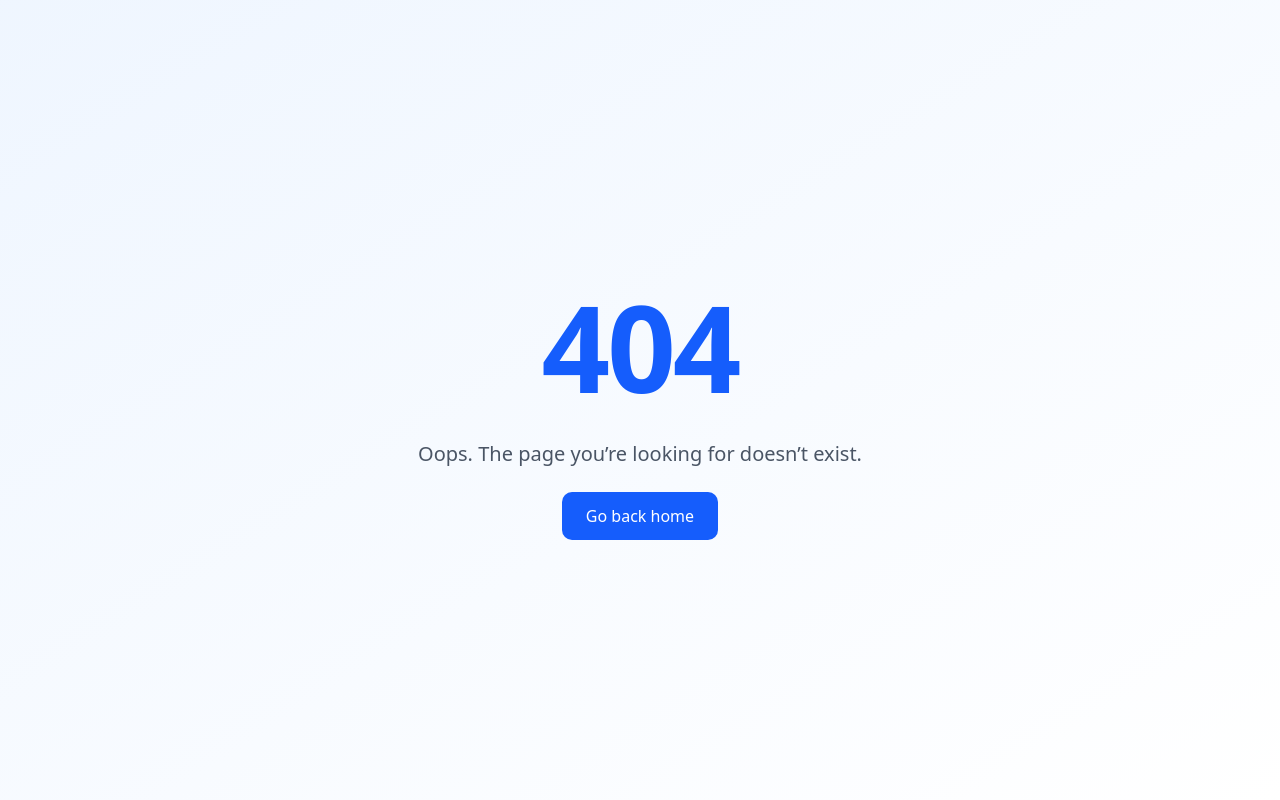
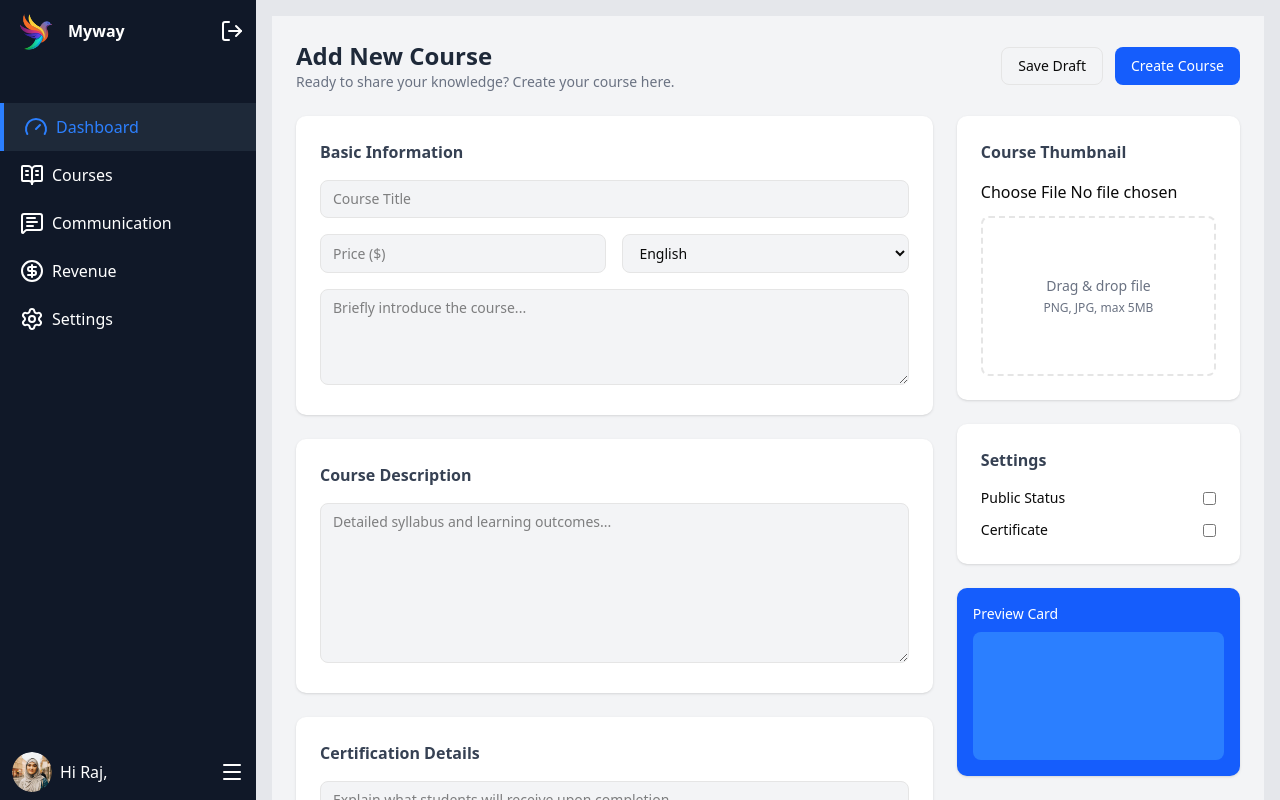
Before and after one commit to raj21121609/lms, a React (Vite) app in the folder elearn/: page /admin/dashboard/course_add in a window 1280 px wide. Before the commit this address had no page. Built offline with nearby package versions, Linux system fonts and the light colour scheme.

Commit message:
db error fixed

```diff
--- a/elearn/package.json
+++ b/elearn/package.json
@@ -20,6 +20,7 @@
     "motion": "^12.23.24",
     "react": "^19.2.0",
     "react-dom": "^19.2.0",
+    "react-hot-toast": "^2.6.0",
     "react-icons": "^5.5.0",
     "react-router": "^7.10.0",
     "react-router-dom": "^7.11.0",
--- a/elearn/src/App.jsx
+++ b/elearn/src/App.jsx
@@ -23,12 +23,15 @@ import Settings from './components/admin/pages/Settings'
 import Error_404 from'./components/reusables/Error_404.jsx'
 import Page0 from './components/pages/Page0.jsx'
 import PageS from './components/pages/PageS.jsx'
+import { Toaster } from "react-hot-toast";
+import CourseAddition from './components/admin/dashboard/CourseAddition.jsx'
 
 function App() {
 
 
   return (
     <>
+        <Toaster position="top-right" reverseOrder={false} />
         <Routes>
           <Route path='/login' element={<Page0/>} />
           <Route path='/signup' element={<PageS/>}/>
@@ -48,7 +51,8 @@ function App() {
           <Route path='/page14' element={<Page14/>}/>
           <Route path="/admin" element={<Layout />}>
             <Route index element={<Dashboard />} />
-            <Route path="dashboard" element={<Dashboard />} />
+            <Route path="dashboard" element={<Dashboard />}/>
+            <Route path="dashboard/course_add" element={<CourseAddition/>}/>
             <Route path="courses" element={<Courses />} />
             <Route path="revenue" element={<Revenue />} />
             <Route path="communication" element={<Communication />} />
--- /dev/null
+++ b/elearn/src/components/admin/dashboard/CourseAddition.jsx
@@ -0,0 +1,186 @@
+import axios from "axios";
+import React from "react";
+import api from "../../../api/api";
+import { useState } from "react";
+
+const CourseAddition = () => {
+  const [Thumbnail, setThumbnail] = useState(null);
+  const [data, setdata] = useState({
+    price: 0,
+    title: "",
+    about_course: "",
+    course_description: "",
+    certification: "",
+    language: "",
+  });
+
+  function handleChange(e) {
+    setdata({
+      ...data,
+      [e.target.name]: e.target.value,
+    });
+  }
+
+  async function submitHandler(e) {
+    e.preventDefault();
+
+    const formdata = new FormData();
+
+    if (Thumbnail) {
+      formdata.append("thumbnail", Thumbnail);
+    }
+
+    Object.entries(data).forEach(([key, value]) => {
+      formdata.append(key, value);
+    });
+
+    try {
+      await api.post("/api/Course_register/", formdata, {
+        headers: {
+          "Content-Type": "multipart/form-data",
+        },
+      });
+    } catch (error) {
+      console.log(error);
+    }
+  }
+
+  return (
+    <div className="min-h-screen bg-gray-100 p-6">
+      <form onSubmit={submitHandler}>
+        <div className="flex justify-between items-center mb-6">
+          <div>
+            <h1 className="text-2xl font-semibold text-gray-800">
+              Add New Course
+            </h1>
+            <p className="text-sm text-gray-500">
+              Ready to share your knowledge? Create your course here.
+            </p>
+          </div>
+          <div className="flex gap-3">
+            <button className="px-4 py-2 border rounded-md text-sm">
+              Save Draft
+            </button>
+            <button
+              type="submit"
+              value="sumbit"
+              className="px-4 py-2 bg-blue-600 text-white rounded-md text-sm"
+            >
+              Create Course
+            </button>
+          </div>
+        </div>
+
+        <div className="flex gap-6">
+          <div className="w-[70%] space-y-6">
+            <div className="bg-white rounded-lg p-6 shadow-sm">
+              <h2 className="font-semibold text-gray-700 mb-4">
+                Basic Information
+              </h2>
+              <div className=" gap-4 mb-4">
+                <input
+                  type="text"
+                  placeholder="Course Title"
+                  className="border rounded-md px-3 py-2 text-sm w-full bg-gray-100"
+                  name="title"
+                  onChange={handleChange}
+                />
+              </div>
+
+              <div className="grid grid-cols-2 gap-4 mb-4">
+                <input
+                  type="number"
+                  placeholder="Price ($)"
+                  className="border rounded-md px-3 py-2 text-sm w-full bg-gray-100"
+                  name="price"
+                  onChange={handleChange}
+                />
+                <select
+                  className="border rounded-md px-3 py-2 text-sm w-full bg-gray-100"
+                  name="language"
+                  onChange={handleChange}
+                >
+                  <option>English</option>
+                  <option>Hindi</option>
+                </select>
+              </div>
+
+              <textarea
+                placeholder="Briefly introduce the course..."
+                className="border rounded-md px-3 py-2 text-sm w-full h-24 bg-gray-100"
+                name="about_course"
+                onChange={handleChange}
+              />
+            </div>
+
+            <div className="bg-white rounded-lg p-6 shadow-sm">
+              <h2 className="font-semibold text-gray-700 mb-4">
+                Course Description
+              </h2>
+              <textarea
+                placeholder="Detailed syllabus and learning outcomes..."
+                className="border rounded-md px-3 py-2 text-sm w-full h-40 bg-gray-100"
+                name="course_description"
+                onChange={handleChange}
+              />
+            </div>
+
+            <div className="bg-white rounded-lg p-6 shadow-sm">
+              <h2 className="font-semibold text-gray-700 mb-4">
+                Certification Details
+              </h2>
+              <textarea
+                placeholder="Explain what students will receive upon completion..."
+                className="border rounded-md px-3 py-2 text-sm w-full h-28 bg-gray-100"
+                name="certification"
+                onChange={handleChange}
+              />
+            </div>
+          </div>
+
+          <div className="w-[30%] space-y-6">
+            <div className="bg-white rounded-lg p-6 shadow-sm">
+              <h2 className="font-semibold text-gray-700 mb-4">
+                Course Thumbnail
+              </h2>
+
+              <input
+                type="file"
+                accept="image/*"
+                name="thumbnail"
+                onChange={(e) => setThumbnail(e.target.files[0])}
+                className="mb-3"
+              />
+
+              <div className="border-2 border-dashed rounded-md h-40 flex flex-col justify-center items-center text-sm text-gray-500">
+                <p>Drag & drop file</p>
+                <p className="text-xs mt-1">PNG, JPG, max 5MB</p>
+              </div>
+            </div>
+
+            <div className="bg-white rounded-lg p-6 shadow-sm">
+              <h2 className="font-semibold text-gray-700 mb-4">Settings</h2>
+
+              <div className="flex justify-between items-center mb-3">
+                <span className="text-sm">Public Status</span>
+                <input type="checkbox" className="toggle" />
+              </div>
+
+              <div className="flex justify-between items-center">
+                <span className="text-sm">Certificate</span>
+                <input type="checkbox" className="toggle" />
+              </div>
+            </div>
+
+            <div className="bg-blue-600 rounded-lg p-4 text-white shadow-sm">
+              <p className="text-sm mb-2">Preview Card</p>
+              <div className="bg-blue-500 rounded-md h-32"></div>
+            </div>
+          </div>
+        </div>
+      </form>
+    </div>
+  );
+};
+
+export default CourseAddition;
--- a/elearn/src/components/admin/pages/Dashboard.jsx
+++ b/elearn/src/components/admin/pages/Dashboard.jsx
@@ -1,8 +1,16 @@
 import React from 'react'
+import { Outlet } from 'react-router'
 
 const Dashboard = () => {
   return (
     <>
+    <div className='flex justify-between mr-3 mt-3'>
+      <div className='text-2xl font-[600]'>Dashboard</div>
+      <div className='flex gap-2 justify-baseline'>
+        <button className='bg-blue-500 text-white px-4 py-2 rounded-md '>Add Course</button>
+      </div>
+    </div>
+    <Outlet/>
     </>
   )
 }
--- a/elearn/src/components/page1/Navbar.jsx
+++ b/elearn/src/components/page1/Navbar.jsx
@@ -1,43 +1,55 @@
-import React from 'react'
+import React from "react";
 import { ShoppingCart } from "lucide-react";
-import logo from "../../assets/colorful-bird-gradient-illustration-logo-concept_1253202-1468.avif"
+import logo from "../../assets/colorful-bird-gradient-illustration-logo-concept_1253202-1468.avif";
+import { useNavigate } from "react-router";
 
 const Navbar = () => {
+  const navigate = useNavigate();
   return (
-    <div className='flex justify-center gap-14 items-center w-full h-16 border-b-2 border-gray-200 px-4 '>
-
-        <div className='flex items-center gap-5'>
-            <div className='flex text-[#2C3E50] items-center'><img className='h-10 w-10' src={logo} alt="" /> Myway</div>
-        <div className='text-[#2C3E50]'>Categories</div>
+    <div className="flex justify-center gap-14 items-center w-full h-16 border-b-2 border-gray-200 px-4 ">
+      <div className="flex items-center gap-5">
+        <div className="flex text-[#2C3E50] items-center">
+          <img className="h-10 w-10" src={logo} alt="" /> Myway
+        </div>
+        <div className="text-[#2C3E50]">Categories</div>
         <div class="group relative flex items-center w-[600px]">
-        <svg
+          <svg
             class="absolute left-4 w-4 h-4 fill-[#9e9ea7]"
             aria-hidden="true"
             viewBox="0 0 24 24"
-        >
-            <path d="M21.53 20.47l-3.66-3.66C19.195 15.24 20 13.214 20 11c0-4.97-4.03-9-9-9s-9 4.03-9 9 4.03 9 9 9c2.215 0 4.24-.804 5.808-2.13l3.66 3.66c.147.146.34.22.53.22s.385-.073.53-.22c.295-.293.295-.767.002-1.06zM3.5 11c0-4.135 3.365-7.5 7.5-7.5s7.5 3.365 7.5 7.5-3.365 7.5-7.5 7.5-7.5-3.365-7.5-7.5z"/>
-        </svg>
+          >
+            <path d="M21.53 20.47l-3.66-3.66C19.195 15.24 20 13.214 20 11c0-4.97-4.03-9-9-9s-9 4.03-9 9 4.03 9 9 9c2.215 0 4.24-.804 5.808-2.13l3.66 3.66c.147.146.34.22.53.22s.385-.073.53-.22c.295-.293.295-.767.002-1.06zM3.5 11c0-4.135 3.365-7.5 7.5-7.5s7.5 3.365 7.5 7.5-3.365 7.5-7.5 7.5-7.5-3.365-7.5-7.5z" />
+          </svg>
 
-        <input
+          <input
             type="search"
             placeholder="Search"
             class="w-full h-10 pl-10 pr-4 rounded-lg bg-[#f3f3f4] text-[#0d0c22] placeholder-[#9e9ea7] border-2 border-transparent outline-none transition duration-300
             focus:border-gray-400 focus:bg-white focus:shadow-[0_0_0_4px_rgba(156,163,175,0.2)]
             hover:border-gray-400 hover:bg-white hover:shadow-[0_0_0_4px_rgba(156,163,175,0.2)]"
-        />
+          />
         </div>
-        <div className='text-[#2C3E50] border-1 border-black p-2 bg-red-500'>Teach on Myways</div>
+        <div className="text-[#2C3E50] cursor-pointer p-2">Teach on Myways</div>
+      </div>
+      <div className="flex gap-5 items-center pr-2">
+        <div>
+          <ShoppingCart color="#2C3E50" />
+        </div>
+        <button
+          className="border-2 py-2 px-3 text-[#2C3E50] cursor-pointer"
+          onClick={() => navigate("/login")}
+        >
+          Log In
+        </button>
+        <button
+          className="border-2 text-white bg-[#2C3E50] py-2 px-3 cursor-pointer"
+          onClick={() => navigate("/signup")}
+        >
+          Sign Up
+        </button>
+      </div>
+    </div>
+  );
+};
 
-        </div>
-    <div className='flex gap-5 items-center pr-2'>
-        <div><ShoppingCart color="#2C3E50" /></div>
-        <button className='border-2 py-2 px-3 text-[#2C3E50]'>Log In</button>
-        <button className='border-2 text-white bg-[#2C3E50] py-2 px-3'>Sign Up</button>
-    </div>
-
-</div>
-
-  )
-}
-
-export default Navbar
+export default Navbar;
--- a/elearn/src/components/page2/Nav2.jsx
+++ b/elearn/src/components/page2/Nav2.jsx
@@ -51,9 +51,10 @@ const Nav2 = () => {
           <Heart />
           <ShoppingCart color="#2C3E50" />
           <Bell />
-          <div className="bg-gray-600 rounded-full h-10 w-10 flex justify-center items-center text-white text-xl">
+          <button>
+          <div className="bg-gray-600 cursor-pointer rounded-full h-10 w-10 flex justify-center items-center text-white text-xl">
             J
-          </div>
+          </div></button>
         </div>
       </div>
 
--- a/elearn/src/components/page9/ProfileOne.jsx
+++ b/elearn/src/components/page9/ProfileOne.jsx
@@ -4,6 +4,7 @@ import guy from "../../assets/guy.png";
 import Nav2 from "../page2/Nav2";
 import Footer from "../page1/Footer";
 import api from "../../api/api"
+import toast from "react-hot-toast";
 import React from "react";
 
 const ProfileOne = () => {
@@ -28,9 +29,40 @@ const ProfileOne = () => {
   const handleUpload = (e) => {
     const file = e.target.files[0];
     if (file) {
+      setdata({
+        ...data,
+        'profile_pic':file,
+      })
       setImage(URL.createObjectURL(file));
     }
   };
+
+  function handleChange(e){
+    setdata({
+      ...data,
+      [e.target.name]:e.target.value
+    })
+  }
+
+  const handleSubmit = async (e) => {
+    e.preventDefault()
+    const formdata = new FormData()
+
+    Object.keys(data).forEach((key)=>{
+      if (data[key]){
+        formdata.append(key,data[key])
+      }
+    })
+
+    try {
+      await api.post('http://127.0.0.1:8000/api/Tutor_register/',
+        formdata
+      )
+      toast.success("profile saved successfully")
+    } catch (error) {
+      console.error(error)
+    }
+  }
 
   const languages = ["English", "German", "Spanish", "French", "Italian"];
 
@@ -78,7 +110,7 @@ const ProfileOne = () => {
         </div>
 
         <div className="w-[70%] h-full mt-8 mr-5 pr-20">
-          <form>
+          <form onSubmit={handleSubmit}>
           <div className="w-full h-full  border border-gray-400 rounded-lg ">
               <div className="flex gap-30 mt-5 ">
                 <div className="ml-6">
@@ -90,6 +122,7 @@ const ProfileOne = () => {
                     name="first_name"
                     placeholder="Enter your first name"
                     className="py-2 pl-2 text-sm mt-2 border w-xs border-gray-400 rounded-sm"
+                    onChange={handleChange}
                   />
                 </div>
                 <div>
@@ -101,6 +134,7 @@ const ProfileOne = () => {
                     name="last_name"
                     placeholder="Enter your last name"
                     className="py-2 pl-2 text-sm mt-2 border w-xs border-gray-400 rounded-sm"
+                    onChange={handleChange}
                   />
                 </div>
               </div>
@@ -113,6 +147,7 @@ const ProfileOne = () => {
                   name="headline"
                   placeholder="Headline"
                   className="py-2 pl-2 text-sm mt-2 border w-xs border-gray-400 rounded-sm"
+                  onChange={handleChange}
                 />
               </div>
               <div className="ml-6 mt-5">
@@ -123,6 +158,7 @@ const ProfileOne = () => {
                   id="Description"
                   name="tutor_description"
                   className="pt-2 pb-20 pl-2 text-sm mt-2 border w-3xl mr-10 border-gray-400 rounded-sm"
+                  onChange={handleChange}
                 />
               </div>
               <div className="ml-6 mt-5">
@@ -132,6 +168,7 @@ const ProfileOne = () => {
                   name="language"
                   id="language"
                   className="py-2 pl-2 text-sm mt-2 border w-xs border-gray-400 rounded-sm mb-7"
+                  onChange={handleChange}
                 >
                   {languages.map((language) => (
                     <option key={language} value={language}>
@@ -150,6 +187,7 @@ const ProfileOne = () => {
                   placeholder=""
                   rows={10}
                   className="pt-2 pl-2 text-sm mt-2 border w-3xl mr-10 border-gray-400 rounded-sm resize-none"
+                  onChange={handleChange}
                 />
               </div>
 
@@ -162,10 +200,10 @@ const ProfileOne = () => {
                   name="professional_experience"
                   placeholder="Enter your Professional experience"
                   className="pt-2 pb-20 pl-2 text-sm mt-2 border w-3xl mr-10 border-gray-400 rounded-sm"
+                  onChange={handleChange}
                 />
               </div>
           </div>
-
 
           <div className="w-full h-full  mt-3 border border-gray-400 rounded-lg ">
             <div className="w-full h-full flex justify-center p-6">
@@ -239,6 +277,7 @@ const ProfileOne = () => {
                       name="website"
                       placeholder="Enter your website URL"
                       className="py-2 pl-2 text-sm mt-2 border w-2xl border-gray-400 rounded-sm"
+                      onChange={handleChange}
                     />
                   </div>
 
@@ -251,6 +290,7 @@ const ProfileOne = () => {
                       name="x"
                       placeholder="Enter your twitter URL"
                       className="py-2 pl-2 text-sm mt-2  border w-2xl border-gray-400 rounded-sm"
+                      onChange={handleChange}
                     />
                   </div>
 
@@ -263,6 +303,7 @@ const ProfileOne = () => {
                       name="linkdin"
                       placeholder="Enter your linkdin URL"
                       className="py-2 pl-2 text-sm mt-2  border w-2xl border-gray-400 rounded-sm"
+                      onChange={handleChange}
                     />
                   </div>
 
@@ -275,6 +316,7 @@ const ProfileOne = () => {
                       name="youtube"
                       placeholder="Enter your youtube URL"
                       className="py-2 pl-2 text-sm  mt-2  border w-2xl border-gray-400 rounded-sm"
+                      onChange={handleChange}
                     />
                   </div>
 
@@ -287,6 +329,7 @@ const ProfileOne = () => {
                       name="facebook"
                       placeholder="Enter your facebook URL"
                       className="py-2 pl-2 text-sm  mt-2  border mb-5 w-2xl border-gray-400 rounded-sm"
+                      onChange={handleChange}
                     />
                   </div>
                 </div>
```
Also changed, not shown: elearn/src/components/page5/Checkout.jsx (+73 -67 lines), 1 other file (tests, documents, lock files or other folders).
